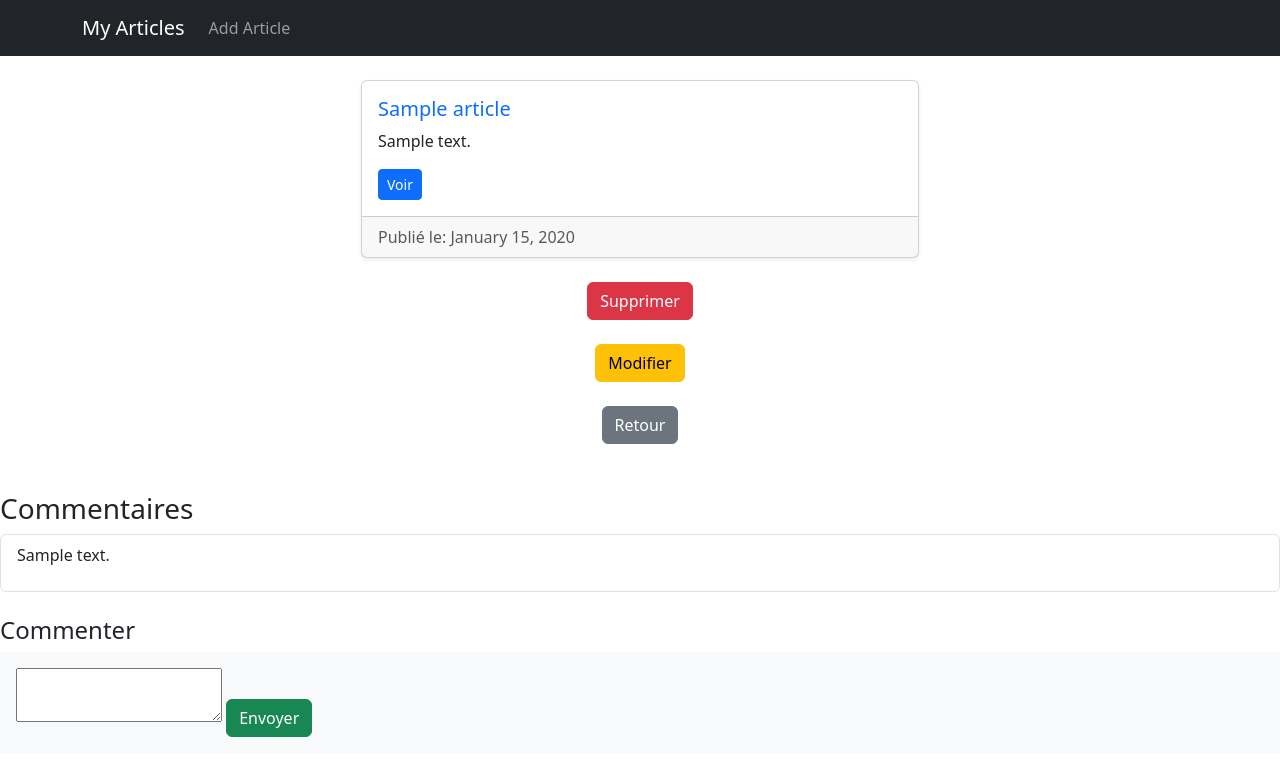
After one commit to raphaelmoynat/blogtest, a Django app: template website/templates/website/article_show.html in a window 1280 px wide. The commit adds this page. Shown: the top 776 px of the page. Run offline with Django 3.2, Linux system fonts and the light colour scheme; the template is opened without the code that fills it: most values are stand-ins (such as "Sample title", 1, 10 or a date in 2020); form fields are guessed from the names that the template uses; some libraries are stand-ins or nearby versions.

Commit message:
comments

```diff
--- a/blogtest/settings.py
+++ b/blogtest/settings.py
@@ -38,7 +38,8 @@ INSTALLED_APPS = [
     'django.contrib.sessions',
     'django.contrib.messages',
     'django.contrib.staticfiles',
-    'bootstrap5'
+    'bootstrap5',
+
 ]
 
 MIDDLEWARE = [
--- a/blogtest/urls.py
+++ b/blogtest/urls.py
@@ -21,6 +21,9 @@ from website import views
 
 urlpatterns = [
     path('admin/', admin.site.urls),
-    path('home/', views.index, name='home'),
+    path('home/', views.index_articles, name='home'),
     path('add/', views.article_form_view, name='article'),
+    path('article/<int:article_id>/', views.show_article, name='show_article'),
+    path('article/<int:article_id>/delete/', views.delete_article, name='delete_article'),
+    path('article/<int:article_id>/edit/', views.update_article, name='update_article'),
 ]
--- a/website/models.py
+++ b/website/models.py
@@ -5,3 +5,8 @@ from django.db import models
 class Article(models.Model):
     title = models.CharField(max_length=100)
     content = models.TextField()
+
+
+class Comment(models.Model):
+    article = models.ForeignKey('Article', on_delete=models.CASCADE, related_name='comments')
+    content = models.TextField(verbose_name='Contenu du commentaire')
--- /dev/null
+++ b/website/templates/website/article_show.html
@@ -0,0 +1,52 @@
+{% extends "website/index.html" %}
+
+{% block body %}
+
+    <div class="container">
+
+    <div class="d-flex justify-content-center">
+
+    <div class="col-md-6 mb-4">
+        <div class="card shadow-sm">
+            <div class="card-body">
+                <h5 class="card-title text-primary">{{ article.title }}</h5>
+                <p class="card-text">{{ article.content|truncatewords:20 }}</p>
+                <a href="{% url 'show_article' article.id %}" class="btn btn-primary btn-sm">Voir</a>                            </div>
+            <div class="card-footer text-muted">
+                Publié le: {{ article.created_at|date:"F j, Y" }}
+            </div>
+        </div>
+    </div>
+
+
+
+    </div>
+        <div class="d-flex flex-column justify-content-center align-items-center">
+                <a href="{% url 'delete_article' article.id %}" class="btn btn-danger">Supprimer</a>
+                <a href="{% url 'update_article' article.id %}" class="btn btn-warning mt-4">Modifier</a>
+                <a href="{% url 'home' %}" class="btn btn-secondary mt-4">Retour</a>
+        </div>
+
+    </div>
+
+    <div class="mt-5">
+        <h3>Commentaires</h3>
+            <ul class="list-group">
+                {% for comment in comments %}
+                    <li class="list-group-item">
+                        <p>{{ comment.content }}</p>
+                    </li>
+                {% endfor %}
+            </ul>
+    </div>
+
+    <div class="mt-4">
+        <h4>Commenter</h4>
+        <form method="post" class="p-3 bg-light">
+            {% csrf_token %}
+            {{ comment_form.content }}
+            <button type="submit" class="btn btn-success">Envoyer</button>
+        </form>
+    </div>
+
+{% endblock %}
--- a/website/templates/website/index.html
+++ b/website/templates/website/index.html
@@ -2,20 +2,17 @@
 <html lang="en">
 <head>
     <meta charset="UTF-8">
-    <title>Title</title>
+    <meta name="viewport" content="width=device-width, initial-scale=1, shrink-to-fit=no">
+    <title>Article Page</title>
     {% load bootstrap5 %}
     {% bootstrap_css %}
     {% bootstrap_javascript %}
 </head>
+
+{% include "website/navbar.html" %}
+
 <body>
-<div class="container">
-    <h1>page test</h1>
-    {% for article in articles %}
-        <p class="text-danger">{{ article.title }}</p>
-        <p>{{ article.content }}</p>
-
-    {% endfor %}
-</div>
+{% block body %}{% endblock %}
 
 </body>
 </html>
--- /dev/null
+++ b/website/templates/website/navbar.html
@@ -0,0 +1,15 @@
+<nav class="navbar navbar-expand-lg navbar-dark bg-dark mb-4">
+    <div class="container">
+        <a class="navbar-brand" href="{% url 'home' %}">My Articles</a>
+        <button class="navbar-toggler" type="button" data-toggle="collapse" data-target="#navbarNav" aria-controls="navbarNav" aria-expanded="false" aria-label="Toggle navigation">
+            <span class="navbar-toggler-icon"></span>
+        </button>
+        <div class="collapse navbar-collapse" id="navbarNav">
+            <ul class="navbar-nav ml-auto">
+                <li class="nav-item">
+                    <a class="nav-link" href="{% url 'article' %}">Add Article</a>
+                </li>
+            </ul>
+        </div>
+    </div>
+</nav>
```
Also changed, not shown: website/forms.py (+22 -3 lines), website/templates/website/article_index.html (added, +25 -0 lines), website/templates/website/form.html (+18 -5 lines), website/views.py (+39 -4 lines).
